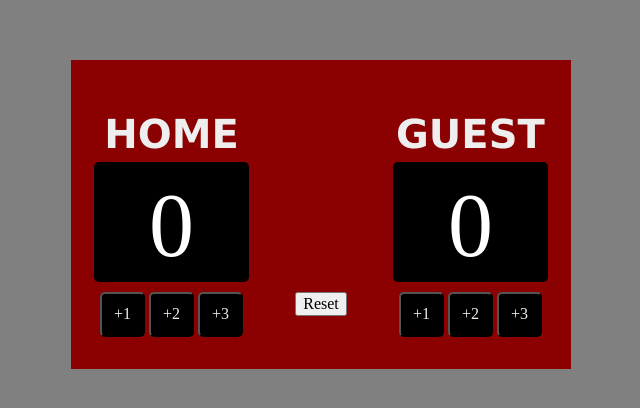
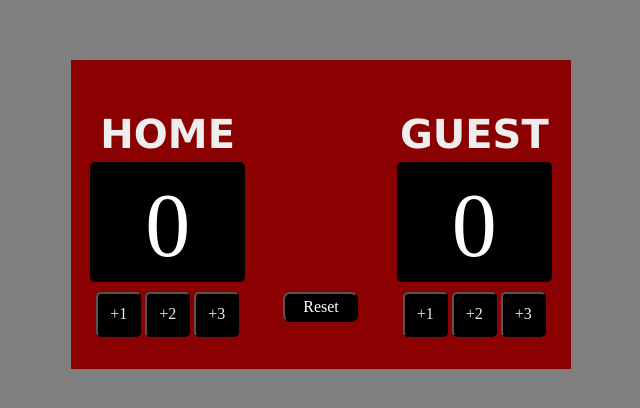
Before and after one commit to TiffyAlva/Basketball-Scoreboard, a website built with Vite: page index.html in a window 1280 px wide. Shown: the part 196-604 px from the top of the page, without its empty margins (319-959 px from the left). Built offline with nearby package versions, Linux system fonts and the light colour scheme.

Commit message:
added color for reset button

```diff
--- a/index.css
+++ b/index.css
@@ -75,8 +75,16 @@ body {
 /*Reset Btn*/
 .reset-btn {
   margin-top: 200px;
+  margin-right: auto;
+  margin-left: auto;
+  background-color: black;
+  color: white;
+  height: 30px;
+  width: 75px;
+  border-radius: 7px;
 }
 
 .reset-btn:hover {
   cursor: pointer;
+  background-color: grey;
 }
```
